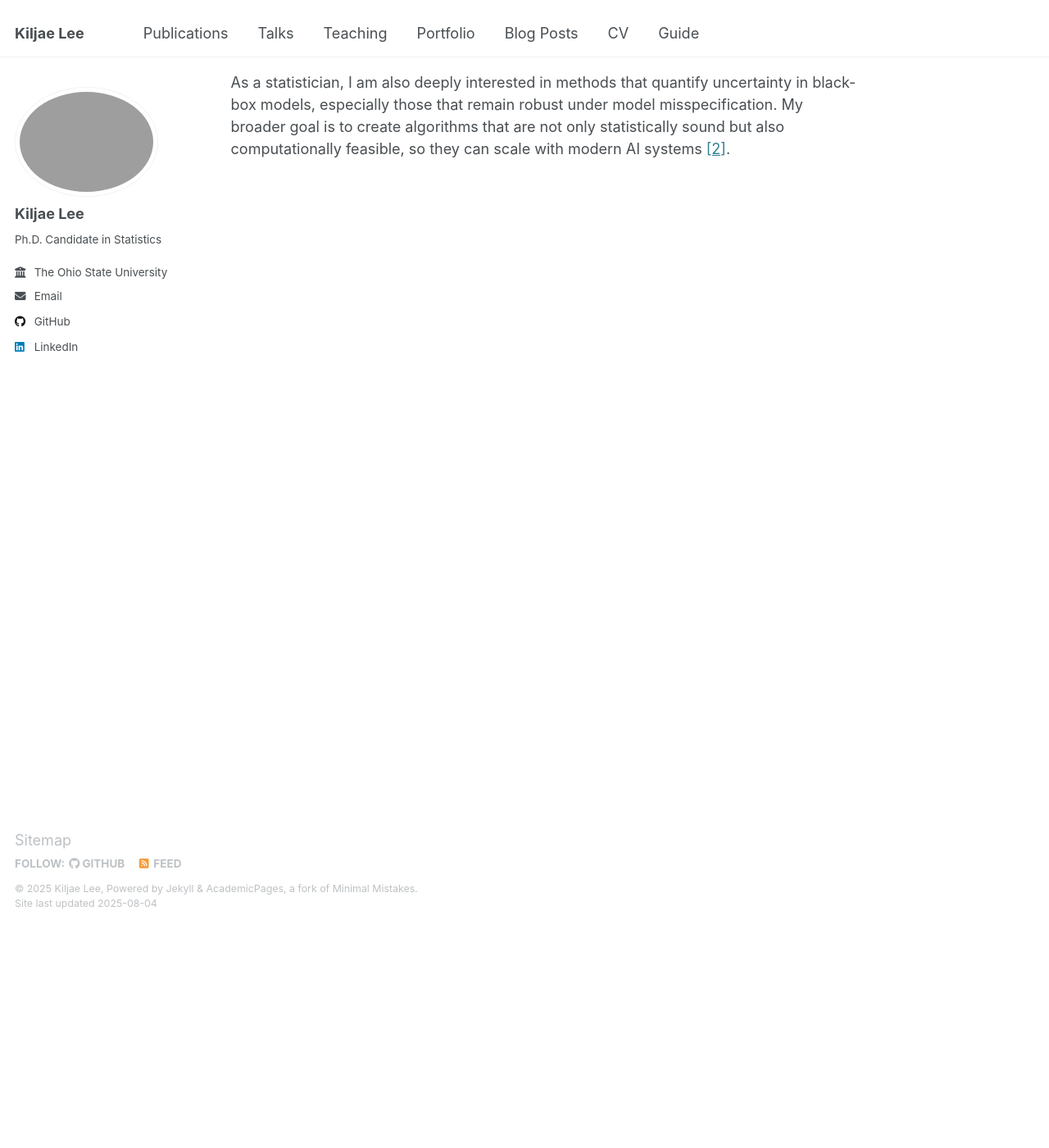
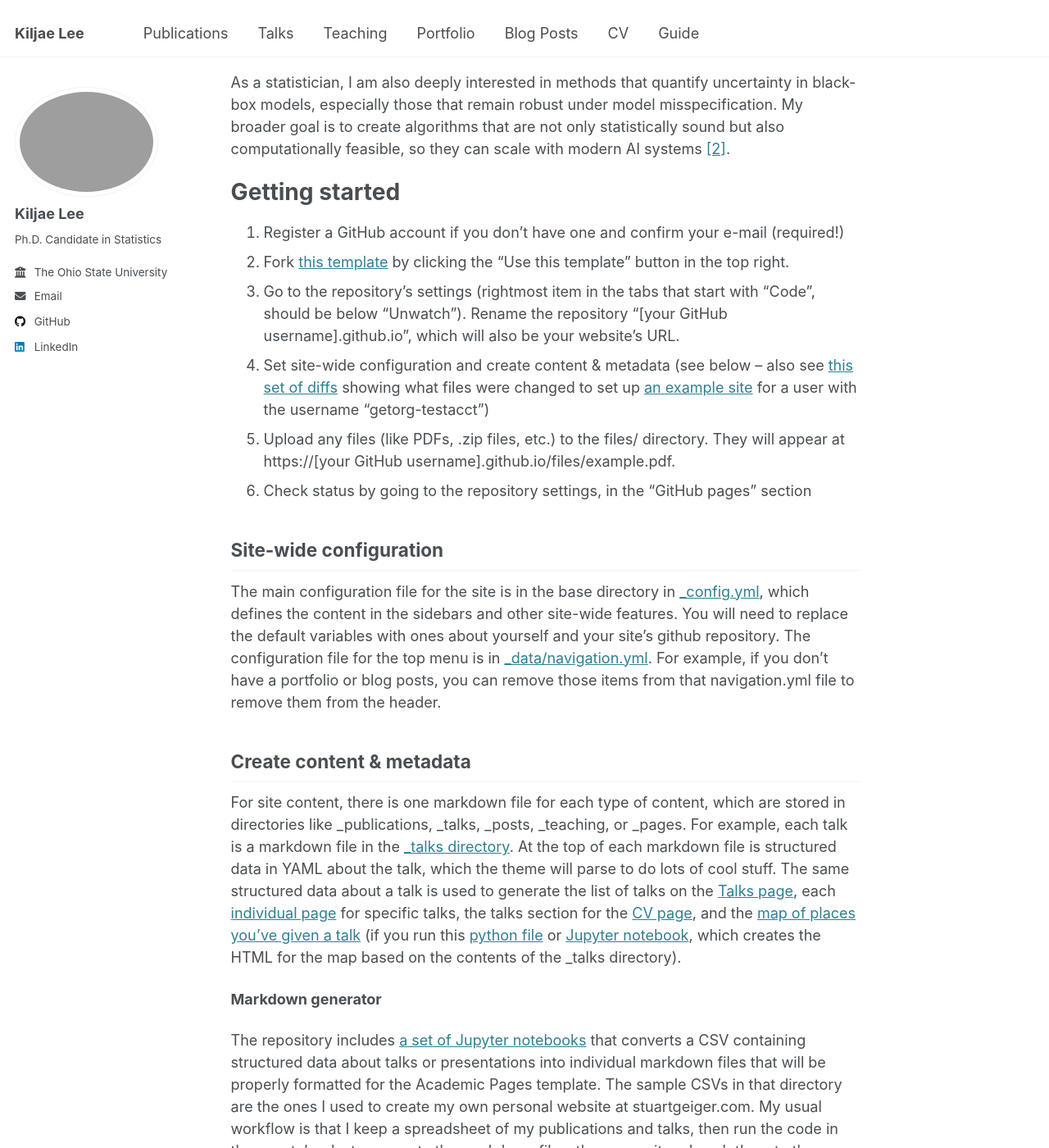
Before and after one commit to KiljaeL/KiljaeL.github.io, a Jekyll site: the page built from _pages/about.md, in a window 1280 px wide and 1400 px high, scrolled down 270 px. Shown: the whole window at 82% size. Built offline with Jekyll 4.4.1, drawn with Linux system fonts in a browser that asks for light colours; some of the changed text lies outside the part shown.

Commit message:
Further update about page content

```diff
--- a/_pages/about.md
+++ b/_pages/about.md
@@ -12,3 +12,36 @@ Hi! I am a Ph.D. candidate at the Ohio State Univerisity, advised by [Prof. Zhan
 I am passionate about advancing data-centric AI through principled methods for data attribution. Currently I am designing tools that quantify the value of dataset both fairly and efficiently. My research focuses on developing theoretically grounded yet scalable approaches that can be applied across diverse AI applications including generative AI modeling [[1]](https://arxiv.org/abs/2505.19013).
 
 As a statistician, I am also deeply interested in methods that quantify uncertainty in black-box models, especially those that remain robust under model misspecification. My broader goal is to create algorithms that are not only statistically sound but also computationally feasible, so they can scale with modern AI systems [[2]](https://openreview.net/forum?id=Bt1vnCnAVS&noteId=uNqjmfay9Q).
+
+Getting started
+======
+1. Register a GitHub account if you don't have one and confirm your e-mail (required!)
+1. Fork [this template](https://github.com/academicpages/academicpages.github.io) by clicking the "Use this template" button in the top right.
+1. Go to the repository's settings (rightmost item in the tabs that start with "Code", should be below "Unwatch"). Rename the repository "[your GitHub username].github.io", which will also be your website's URL.
+1. Set site-wide configuration and create content & metadata (see below -- also see [this set of diffs](http://archive.is/3TPas) showing what files were changed to set up [an example site](https://getorg-testacct.github.io) for a user with the username "getorg-testacct")
+1. Upload any files (like PDFs, .zip files, etc.) to the files/ directory. They will appear at https://[your GitHub username].github.io/files/example.pdf.
+1. Check status by going to the repository settings, in the "GitHub pages" section
+
+Site-wide configuration
+------
+The main configuration file for the site is in the base directory in [_config.yml](https://github.com/academicpages/academicpages.github.io/blob/master/_config.yml), which defines the content in the sidebars and other site-wide features. You will need to replace the default variables with ones about yourself and your site's github repository. The configuration file for the top menu is in [_data/navigation.yml](https://github.com/academicpages/academicpages.github.io/blob/master/_data/navigation.yml). For example, if you don't have a portfolio or blog posts, you can remove those items from that navigation.yml file to remove them from the header.
+
+Create content & metadata
+------
+For site content, there is one markdown file for each type of content, which are stored in directories like _publications, _talks, _posts, _teaching, or _pages. For example, each talk is a markdown file in the [_talks directory](https://github.com/academicpages/academicpages.github.io/tree/master/_talks). At the top of each markdown file is structured data in YAML about the talk, which the theme will parse to do lots of cool stuff. The same structured data about a talk is used to generate the list of talks on the [Talks page](https://academicpages.github.io/talks), each [individual page](https://academicpages.github.io/talks/2012-03-01-talk-1) for specific talks, the talks section for the [CV page](https://academicpages.github.io/cv), and the [map of places you've given a talk](https://academicpages.github.io/talkmap.html) (if you run this [python file](https://github.com/academicpages/academicpages.github.io/blob/master/talkmap.py) or [Jupyter notebook](https://github.com/academicpages/academicpages.github.io/blob/master/talkmap.ipynb), which creates the HTML for the map based on the contents of the _talks directory).
+
+**Markdown generator**
+
+The repository includes [a set of Jupyter notebooks](https://github.com/academicpages/academicpages.github.io/tree/master/markdown_generator
+) that converts a CSV containing structured data about talks or presentations into individual markdown files that will be properly formatted for the Academic Pages template. The sample CSVs in that directory are the ones I used to create my own personal website at stuartgeiger.com. My usual workflow is that I keep a spreadsheet of my publications and talks, then run the code in these notebooks to generate the markdown files, then commit and push them to the GitHub repository.
+
+How to edit your site's GitHub repository
+------
+Many people use a git client to create files on their local computer and then push them to GitHub's servers. If you are not familiar with git, you can directly edit these configuration and markdown files directly in the github.com interface. Navigate to a file (like [this one](https://github.com/academicpages/academicpages.github.io/blob/master/_talks/2012-03-01-talk-1.md) and click the pencil icon in the top right of the content preview (to the right of the "Raw | Blame | History" buttons). You can delete a file by clicking the trashcan icon to the right of the pencil icon. You can also create new files or upload files by navigating to a directory and clicking the "Create new file" or "Upload files" buttons.
+
+Example: editing a markdown file for a talk
+![Editing a markdown file for a talk](/images/editing-talk.png)
+
+For more info
+------
+More info about configuring Academic Pages can be found in [the guide](https://academicpages.github.io/markdown/), the [growing wiki](https://github.com/academicpages/academicpages.github.io/wiki), and you can always [ask a question on GitHub](https://github.com/academicpages/academicpages.github.io/discussions). The [guides for the Minimal Mistakes theme](https://mmistakes.github.io/minimal-mistakes/docs/configuration/) (which this theme was forked from) might also be helpful.
```
